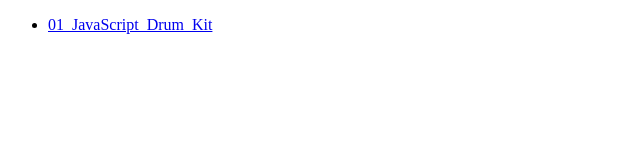
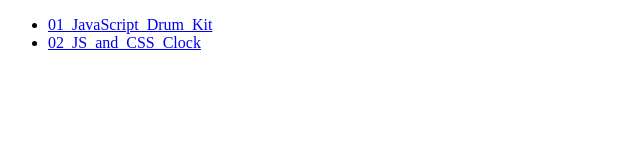
Before and after one commit to sryung1225/JAVASCRIPT30, a plain HTML site: page index.html in a window 1280 px wide. Shown: the whole page, without its empty margins (0-640 px from the left). Drawn offline with Linux system fonts and the light colour scheme.

Commit message:
[2][docs] 마무리 후 경로 연결

```diff
--- a/index.html
+++ b/index.html
@@ -8,6 +8,7 @@
   <body>
     <ul>
       <li><a href="./01_JavaScript_Drum_Kit">01_JavaScript_Drum_Kit</a></li>
+      <li><a href="./02_JS_and_CSS_Clock">02_JS_and_CSS_Clock</a></li>
     </ul>
   </body>
 </html>
```
Also changed, not shown: README.md.
